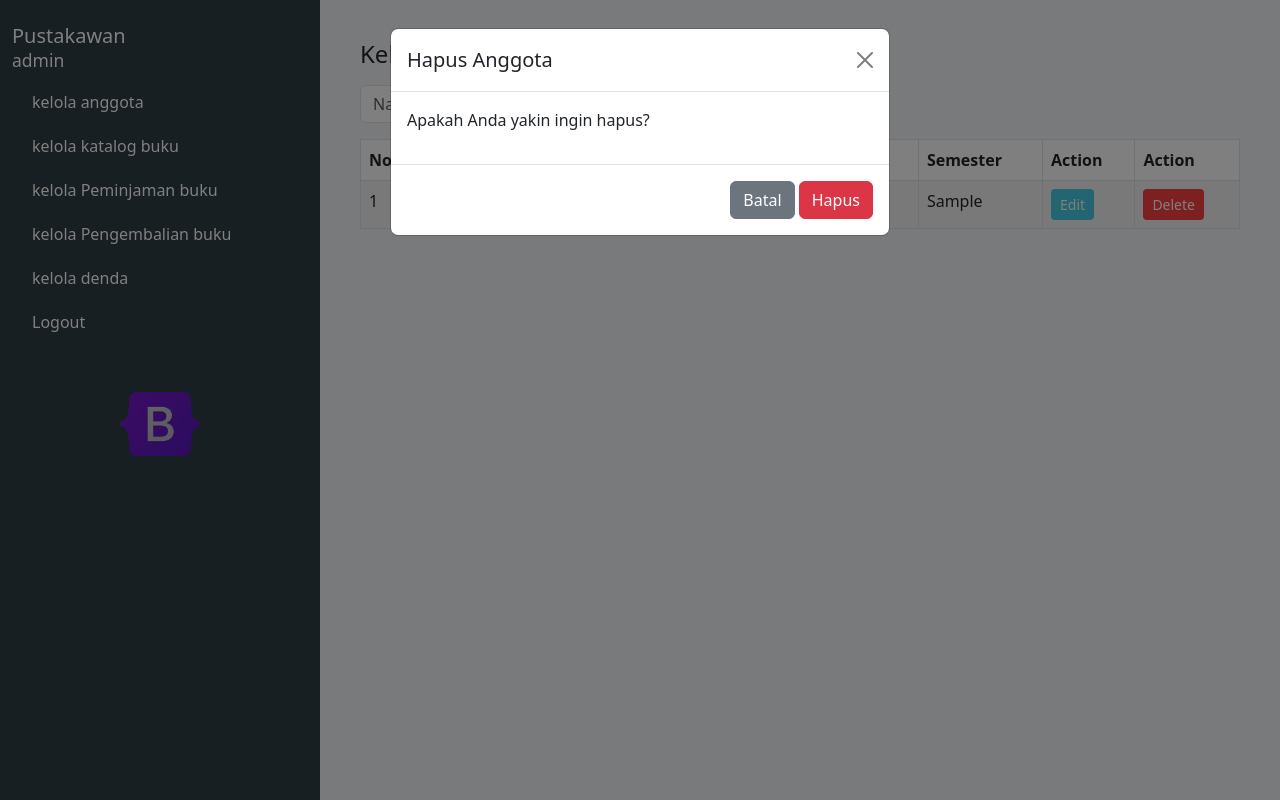
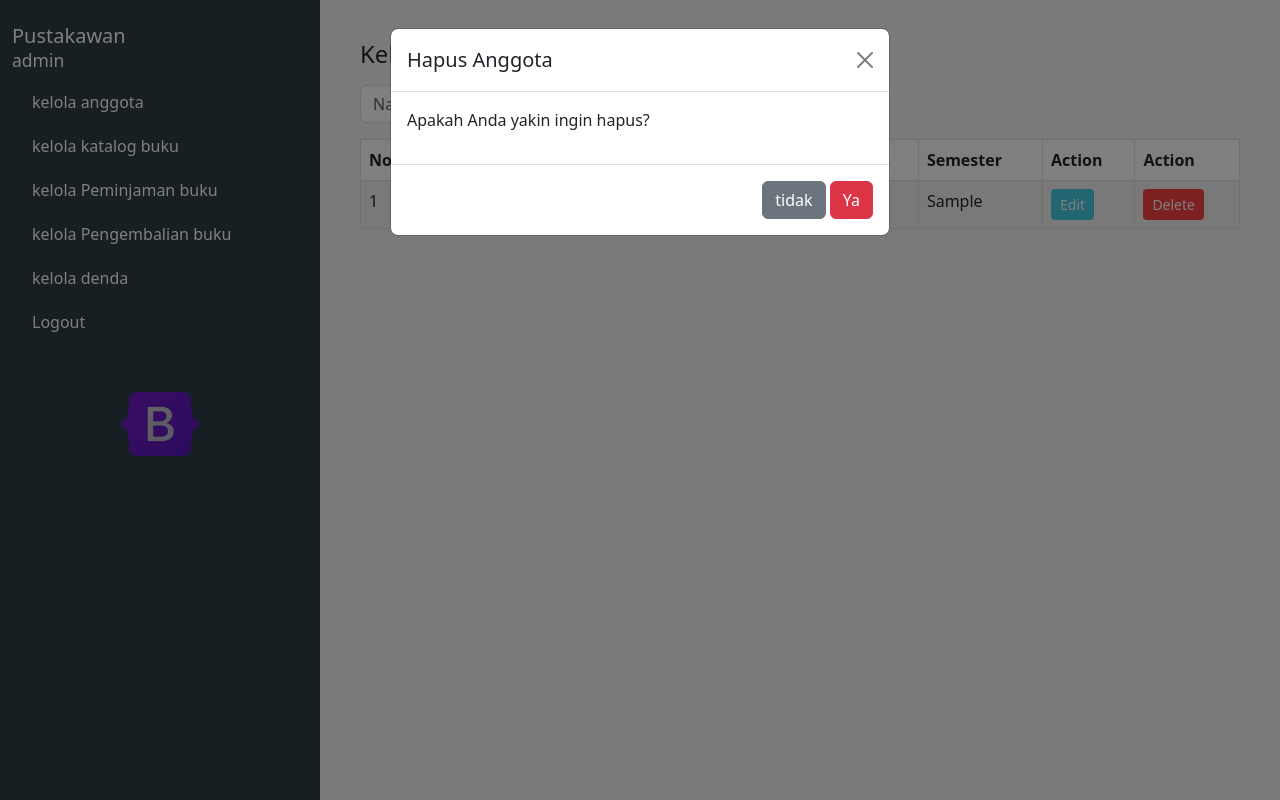
Before and after one commit to ekireski9983/perpustakaan_TA, a PHP site: page /kelola_anggota.php in a window 1280 px wide, after a click on "Delete". Run offline with PHP 8.4, Linux system fonts and the light colour scheme; tables that the repository leaves empty or names only in its code hold one stand-in row (values such as "Sample post").

Commit message:
update sabtu

```diff
--- a/kelola_anggota.php
+++ b/kelola_anggota.php
@@ -242,8 +242,8 @@ if (isset($_GET['id'])) {
       <div class="modal-footer">
         <form id="formHapusAnggota" method="GET" action="">
           <input type="hidden" id="hapusId" name="id">
-          <button type="button" class="btn btn-secondary" data-bs-dismiss="modal">Batal</button>
-          <button type="submit" class="btn btn-danger">Hapus</button>
+          <button type="button" class="btn btn-secondary" data-bs-dismiss="modal">tidak</button>
+          <button type="submit" class="btn btn-danger">Ya</button>
         </form>
       </div>
     </div>
```
